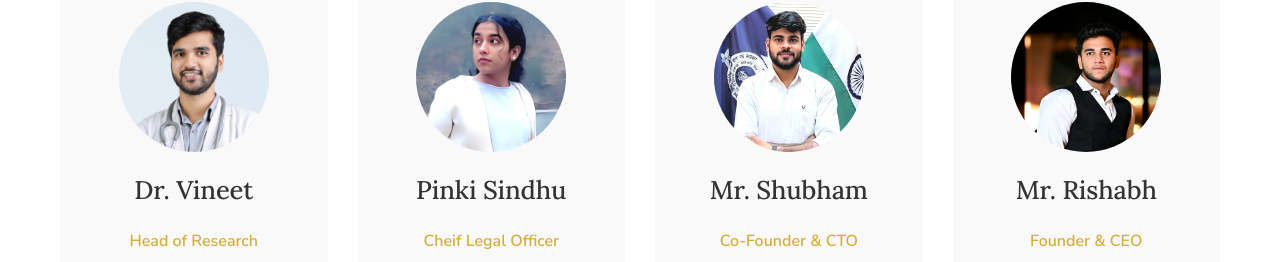
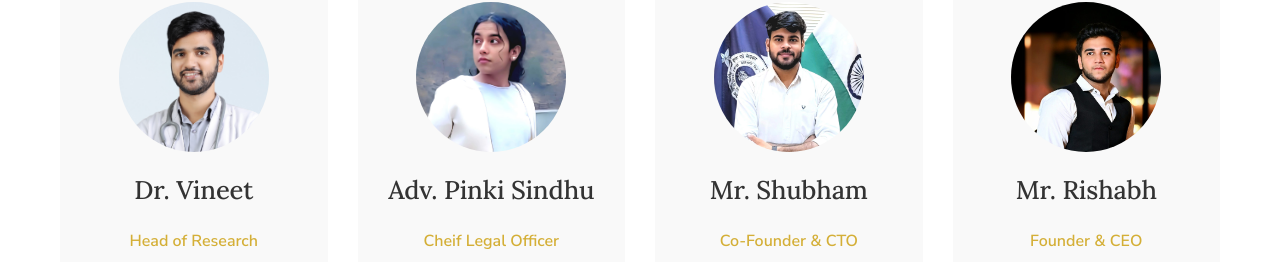
Before and after one commit to su6h4m/ClrlyU, a plain HTML site: page about.html in a window 1280 px wide. Shown: the part 1946-2208 px from the top of the page. Drawn offline with Linux system fonts and the light colour scheme.

Commit message:
Update about.html

```diff
--- a/about.html
+++ b/about.html
@@ -1,3 +1,11 @@
+
+
+
+
+
+
+
+
 <!DOCTYPE html>
 <html lang="en">
 <head>
@@ -114,7 +122,7 @@
                     <div class="member-image">
                         <img src="images/psandhu.jpg" alt="Emma Thompson - Founder & CEO">
                     </div>
-                    <h3>Pinki Sindhu</h3>
+                    <h3>Adv. Pinki Sindhu</h3>
                     <p class="member-title">Cheif Legal Officer</p>
                     <p>BA LLB & LLM, Legal operations expert</p>
                 </div>
```
